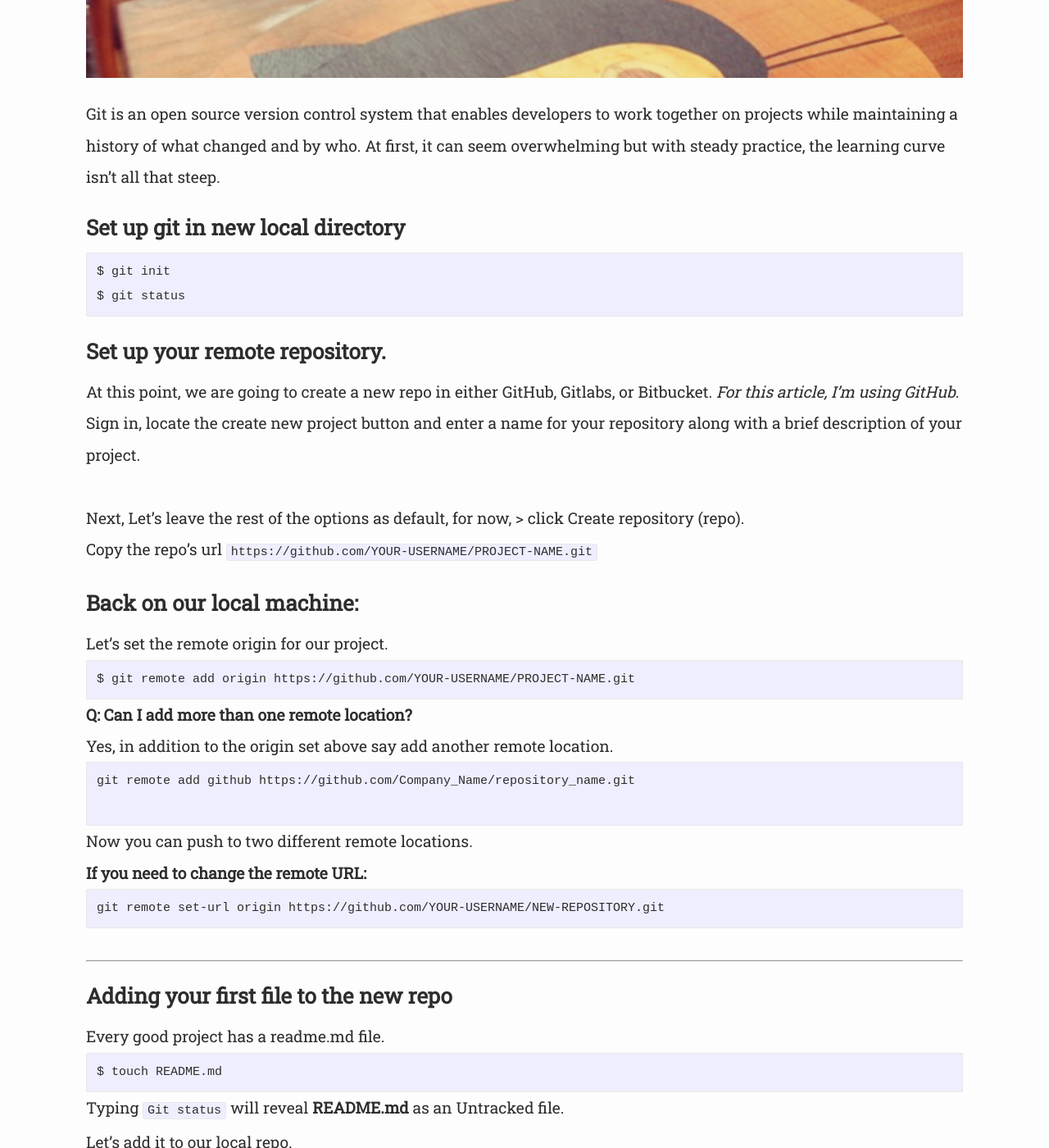
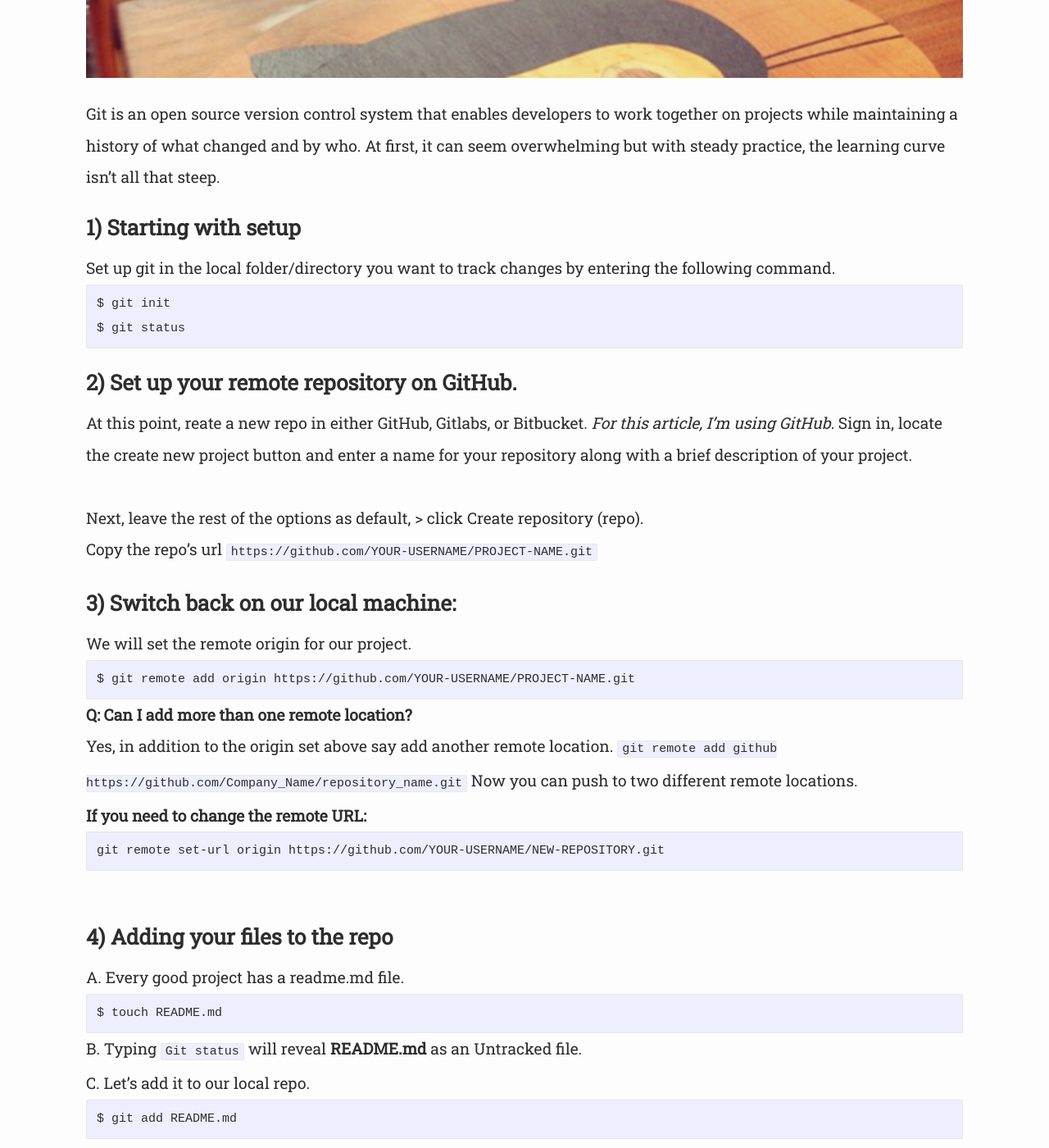
Before and after one commit to brentschneider/brentschneider.github.io, a Jekyll site: the page built from _posts/2014-11-21-Git-Command-Line-Cheat-Sheet.md, in a window 1280 px wide and 1400 px high, scrolled down 554 px. Shown: the whole window at 82% size. Built offline with Jekyll 4.4.1, drawn with Linux system fonts in a browser that asks for light colours; nearby versions of some CDN libraries; some of the changed text lies outside the part shown.

Commit message:
update steps

````diff
--- a/_posts/2014-11-21-Git-Command-Line-Cheat-Sheet.md
+++ b/_posts/2014-11-21-Git-Command-Line-Cheat-Sheet.md
@@ -7,25 +7,28 @@ image: /img/media/2014-11-21-Git-Command-Line-Cheat-Sheet/cover.jpg
 
 Git is an open source version control system that enables developers to work together on projects while maintaining a history of what changed and by who. At first, it can seem overwhelming but with steady practice, the learning curve isn't all that steep.
 
-### Set up git in new local directory
+### 1) Starting with setup
+
+Set up git in the local folder/directory you want to track changes by entering the following command.
 
 ```
 $ git init
 $ git status
 ```
 
-### Set up your __remote__ repository.
+### 2) Set up your __remote__ repository on GitHub.
 
-At this point, we are going to create a new repo in either GitHub, Gitlabs, or Bitbucket. *For this article, I'm using GitHub.* Sign in, locate the create new project button and enter a name for your repository along with a brief description of your project.
-<br><br>
+At this point, reate a new repo in either GitHub, Gitlabs, or Bitbucket. *For this article, I'm using GitHub.* Sign in, locate the create new project button and enter a name for your repository along with a brief description of your project.
+<br>
+<br>
 
-Next, Let's leave the rest of the options as default, for now, > click Create repository (repo).
+Next, leave the rest of the options as default, > click Create repository (repo).
 
 Copy the repo's url `https://github.com/YOUR-USERNAME/PROJECT-NAME.git`
 
-### Back on our local machine:
+### 3) Switch back on our local machine:
 
-Let's set the remote origin for our project.
+We will set the remote origin for our project.
 
 ```
 $ git remote add origin https://github.com/YOUR-USERNAME/PROJECT-NAME.git
@@ -33,13 +36,9 @@ $ git remote add origin https://github.com/YOUR-USERNAME/PROJECT-NAME.git
 
 __Q: Can I add more than one remote location?__
 
-Yes, in addition to the origin set above say add another remote location.
-
-```
-git remote add github https://github.com/Company_Name/repository_name.git
-
-```
-Now you can push to two different remote locations.
+ Yes, in addition to the origin set above say add another remote location.
+`git remote add github https://github.com/Company_Name/repository_name.git`
+ Now you can push to two different remote locations.
 
 
 __If you need to change the remote URL:__
@@ -49,34 +48,33 @@ git remote set-url origin https://github.com/YOUR-USERNAME/NEW-REPOSITORY.git
 ```
 <br>
 
----
 
-### Adding your first file to the new repo
+### 4) Adding your files to the repo
 
-Every good project has a readme.md file.
+A. Every good project has a readme.md file.
 
 ```
 $ touch README.md
 ```
 
 
-Typing `Git status` will reveal __README.md__ as an Untracked file.
+B. Typing `Git status` will reveal __README.md__ as an Untracked file.
 <br />
 
-Let's add it to our local repo.
+C. Let's add it to our local repo.
 ```
 $ git add README.md
 ```
 <br />
 
-Next, we will __commit__ the file to the project. This also lets us note our changes.
+D. Next, we will __commit__ the file to the project. This also lets us note our changes.
 
 ```
 $ git commit -m "first commit adding README.md to our project"
 ```
 <br />
 
-Finally, since the file is __added__ and __committed__ now we will __push__ the new changes from out local project up to the repo on GitHub.
+E. Finally, since the file is __added__ and __committed__ now we will __push__ the new changes from out local project up to the repo on GitHub.
 
 ```
 $ git push origin master
@@ -84,15 +82,16 @@ $ git push origin master
 
 Open a browser and navigate to your repo on github to see the changes you just pushed.
 
-That's it, congratulations now you know how to commit changes locally and to gitHub.
+🥁 ... That's it, congratulations now you know how to commit changes locally and to gitHub. 🎉
 
+<br /><br />
 *if you are not familiar with Markdown* [documentation](https://help.github.com/articles/github-flavored-markdown/)
 
 <br /><br />
 
 ---
 
-# Our new montra
+# Our new montra 📢
 
 __add__ (a file) <br />
 __commit__ (your work) <br />
````
